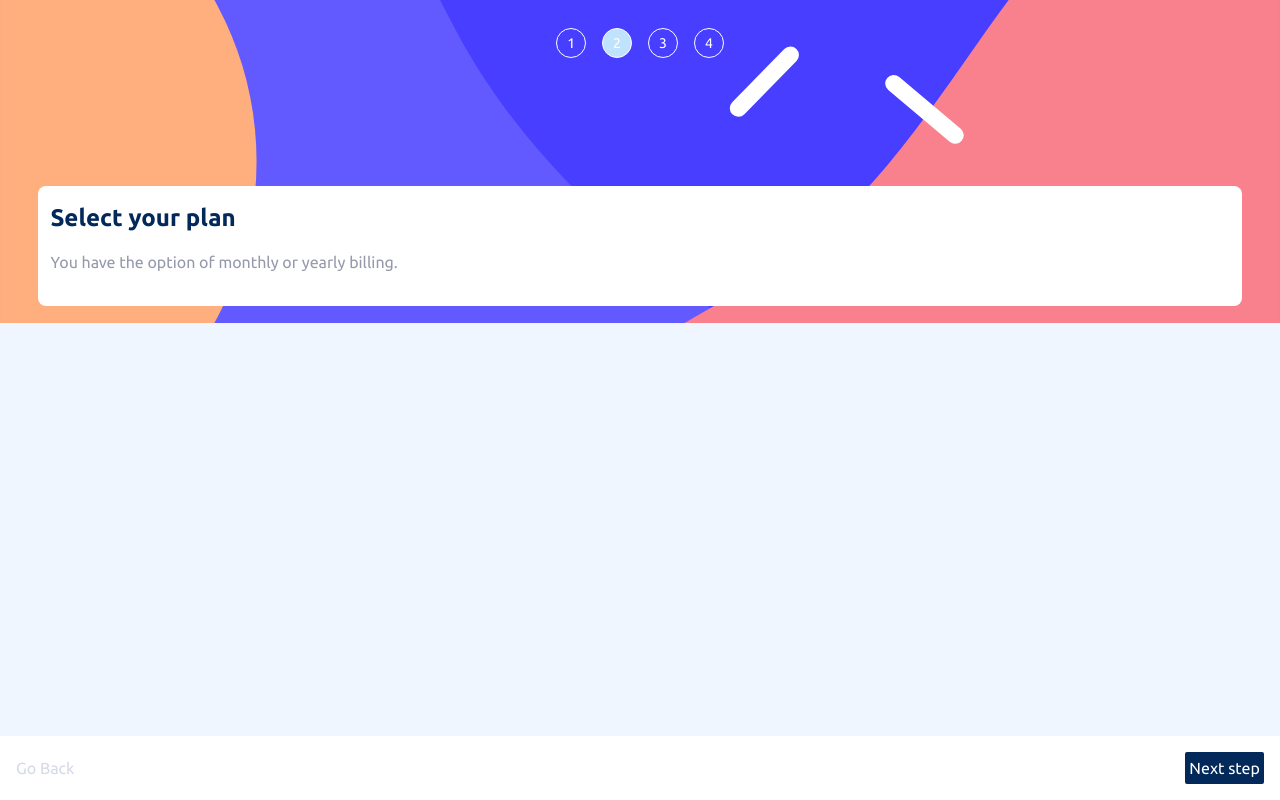
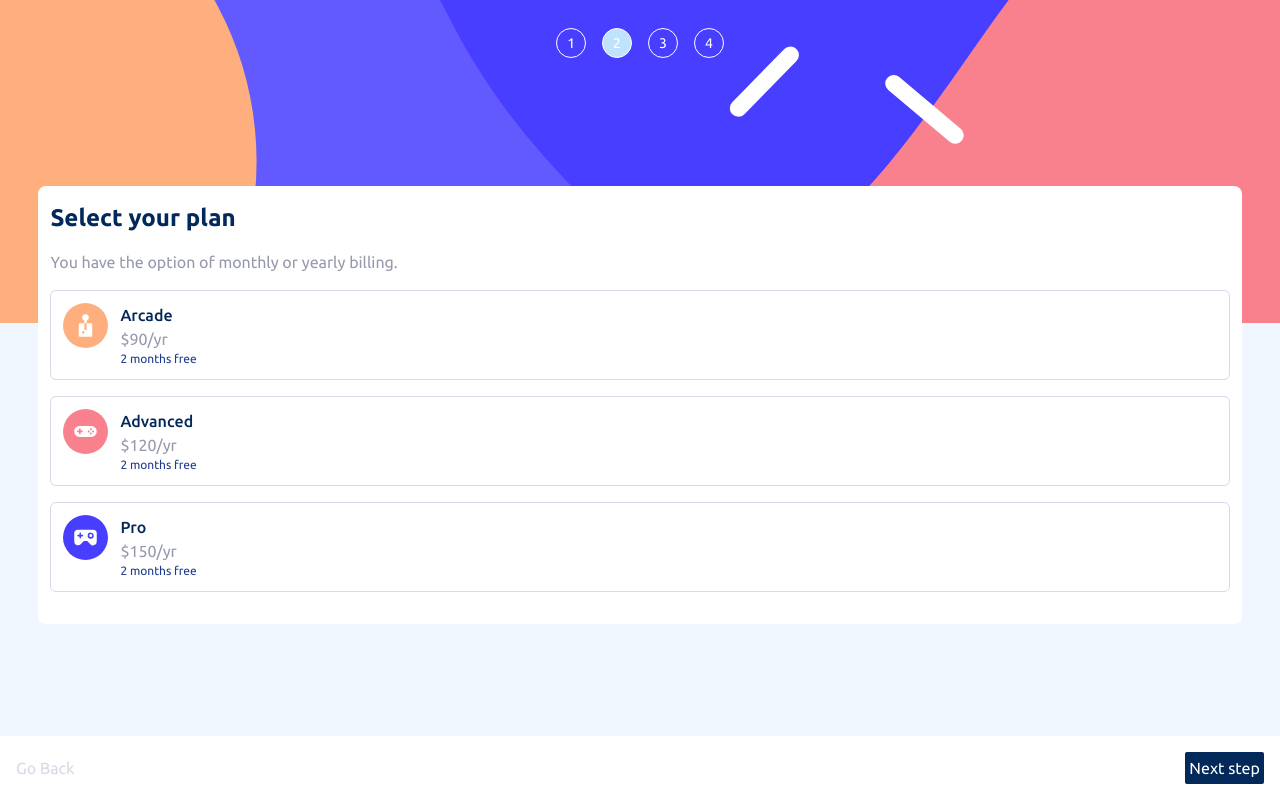
Before and after one commit to WoolenLamb2171/Multi-step-form, a Next.js app: page /SecondStep in a window 1280 px wide. Built offline with nearby package versions, Linux system fonts and the light colour scheme.

Commit message:
add styles for radio buttons in the second form

```diff
--- a/src/components/FirstStepForm.tsx
+++ b/src/components/FirstStepForm.tsx
@@ -24,7 +24,7 @@ const FirstStepForm = () => {
     })
     const router = useRouter();
 
-    const onSubmit = (): void =>{
+    const handleFirstFormSubmit = (): void =>{
         // reset();
         router.push('./SecondStep')
     }
@@ -33,7 +33,7 @@ const FirstStepForm = () => {
         <div className="z-10 bg-White py-4 px-3 rounded-lg mt-[10%] w-[94%]">
             <FirstStepFormHeader />
 
-            <form id="FirstStepForm" onSubmit={handleSubmit(onSubmit)}>
+            <form id="FirstStepForm" onSubmit={handleSubmit(handleFirstFormSubmit)}>
                 <div className="flex justify-between">
                     <label className="font-Regular text-xs text-blue-900" htmlFor="name">Name</label>
                     <div>{errors?.name && <p className="font-Regular text-xs text-Strawberry-red">{errors?.name?.message || "Error!"}</p>}</div>
--- a/src/components/SecondStepForm.tsx
+++ b/src/components/SecondStepForm.tsx
@@ -1,9 +1,69 @@
+'use client'
+import { useRouter } from "next/navigation";
 import SecondStepFormHeader from "./SecondStepFormHeader";
+import Image from "next/image";
+import advancedIcon from "../../public/images/icon-advanced.svg";
+import arcadeIcon from "../../public/images/icon-arcade.svg";
+import proIcon from "../../public/images/icon-pro.svg"
 
 const SeconsStepForm = () => {
+    const router = useRouter();
+
+    const handleSecondFormSubmit = (): void =>{
+        router.push('/ThirdStep')
+    }
+
     return (
     <div className="z-10 bg-White py-4 px-3 rounded-lg mt-[10%] w-[94%]">
         <SecondStepFormHeader />
+        <form className="w-full" id="SecondStepForm" onSubmit={handleSecondFormSubmit}>
+            <fieldset>
+
+                <div className="relative mb-4">
+                    <input className="opacity-0 cursor-pointer absolute h-full w-full m-0 z-20 peer/firstButton" name="billing-type" id="firstButton" value="arcade" type="radio"/>
+                    <div className="border border-Light-gray rounded-md peer-checked/firstButton:border-Purplish-blue peer-checked/firstButton:bg-Magnolia">
+                        <label className="flex justify-start items-start p-3"  htmlFor="firstButton">
+                            <Image className="mr-3" width={45} src={arcadeIcon} alt="Arcade icon"/>
+                            <div>
+                                <h1 className="font-Medium text-Marine-blue text-base">Arcade</h1>
+                                <p className="font-Regular text-Cool-gray">{"$90/yr"}</p>
+                                {<p className="font-Regular text-blue-900 text-xs">2 months free</p>}
+                            </div>
+                        </label>
+                    </div>
+
+                </div>
+
+                <div className="relative mb-4">
+                    <input className="opacity-0 cursor-pointer absolute h-full w-full m-0 z-20 peer/secondButton" name="billing-type" type="radio" id="secondButton" value="advanced"/>
+                    <div className="border border-Light-gray rounded-md peer-checked/secondButton:border-Purplish-blue peer-checked/secondButton:bg-Magnolia">
+                        <label className="flex justify-start items-start p-3" htmlFor="secondButton">
+                            <Image className="mr-3" width={45} src={advancedIcon} alt="Advanced icon" />
+                            <div>
+                                <h1 className="font-Medium text-Marine-blue text-base">Advanced</h1>
+                                <p className="font-Regular text-Cool-gray">{"$120/yr"}</p>
+                                {<p className="font-Regular text-blue-900 text-xs">2 months free</p>}
+                            </div>
+                        </label>
+                    </div>
+                </div>
+
+                <div className="relative mb-4">
+                    <input className="opacity-0 cursor-pointer absolute h-full w-full m-0 z-20 peer/thirdButton" name="billing-type" type="radio"  id="thirdButton" value="pro"/>
+                    <div className="border border-Light-gray rounded-md peer-checked/thirdButton:border-Purplish-blue peer-checked/thirdButton:bg-Magnolia">
+                        <label className="flex justify-start items-start p-3" htmlFor="thirdButton">
+                            <Image className="mr-3" width={45}  src={proIcon} alt="Pro icon" />
+                            <div>
+                                <h1 className="font-Medium text-Marine-blue text-base">Pro</h1>
+                                <p className="font-Regular text-Cool-gray">{"$150/yr"}</p>
+                                {<p className="font-Regular text-blue-900 text-xs">2 months free</p>}
+                            </div>
+                        </label>
+                    </div>
+                </div>
+
+            </fieldset>
+        </form>
     </div>
     );
 }
```
